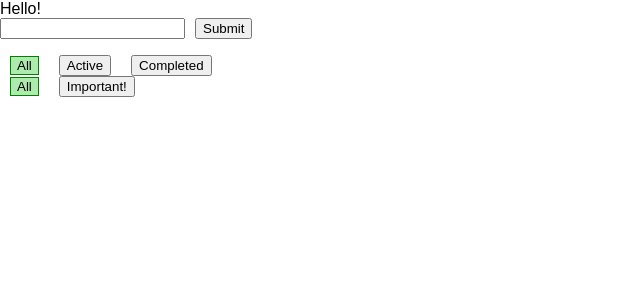
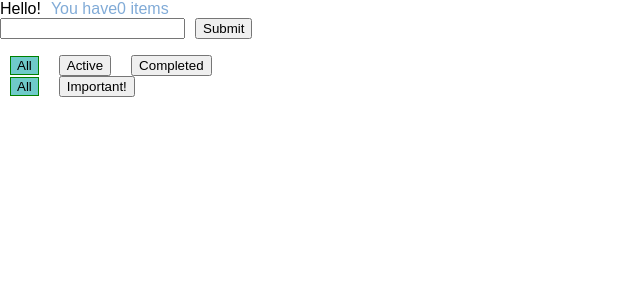
Before and after one commit to stepanencode/todo-list, a React (Create React App) app: page / in a window 1280 px wide. Shown: the top 300 px of the page, without its empty margins (0-640 px from the left). Built offline with nearby package versions, Linux system fonts and the light colour scheme; the HTML template or start-up script is replaced by a standard one.

Commit message:
add items counter

```diff
--- a/package.json
+++ b/package.json
@@ -5,7 +5,8 @@
   "dependencies": {
     "react": "^16.2.0",
     "react-dom": "^16.2.0",
-    "react-scripts": "1.1.1"
+    "react-scripts": "1.1.1",
+    "react-text-input": "0.0.8"
   },
   "scripts": {
     "start": "react-scripts start",
--- a/src/App.js
+++ b/src/App.js
@@ -115,6 +115,10 @@ class App extends Component {
     return result;
   };
 
+  itemsCounter = () => {
+    return this.getItems().length
+  };
+
 
 
   render() {
@@ -138,6 +142,11 @@ class App extends Component {
     return (
       <div>
         Hello!
+        <span className="items-counter">
+          You have
+          <span>
+            {this.itemsCounter()}
+          </span> items</span>
         <form className="App" onSubmit={this.onSubmit}>
           <input
             value={this.state.term}
--- a/src/index.css
+++ b/src/index.css
@@ -13,7 +13,7 @@ li {
 }
 
 .active {
-  background-color: #adebad ;
+  background-color: #c4edee;
   /*color:  #0f3e0f;*/
 
 }
@@ -39,5 +39,10 @@ button {
 
 .pressedButton {
   border: 1px solid green;
-  background-color: #adebad;
+  background-color: #6fcaca;
 }
+
+.items-counter {
+  color: #81abd7;
+  margin-left: 10px;
+}
```
Also changed, not shown: 1 other file (tests, documents, lock files or other folders).
